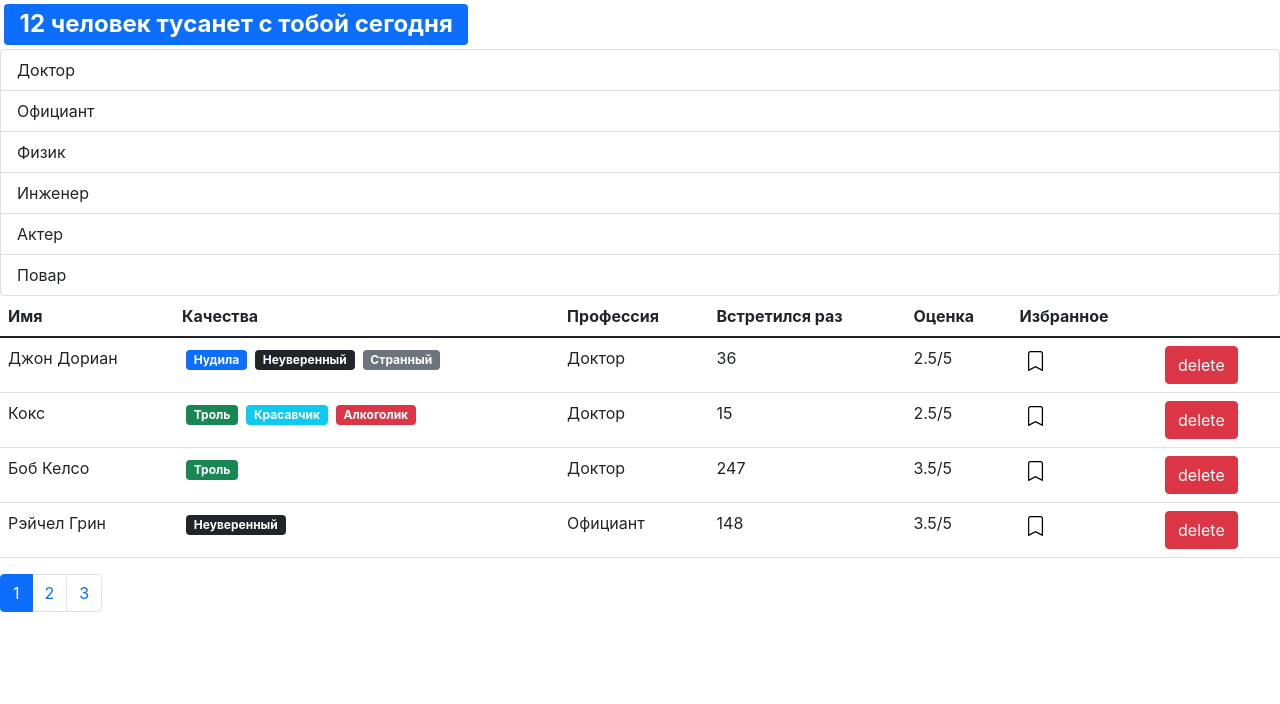
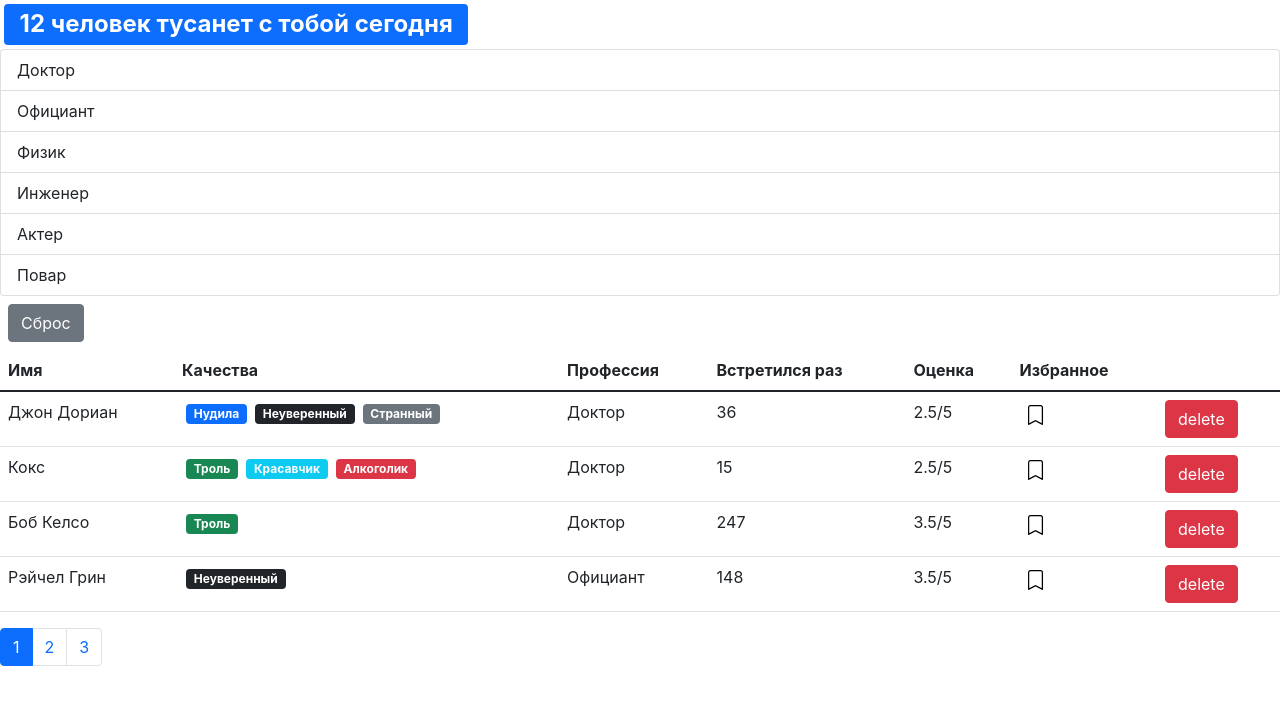
Before and after one commit to ZagSerSan/CP_fast-company, a React (Create React App) app: page / in a window 1280 px wide. Shown: the top 704 px of the page. Built offline with nearby package versions, Linux system fonts and the light colour scheme.

Commit message:
add clearFilter

```diff
--- a/src/app/components/users.jsx
+++ b/src/app/components/users.jsx
@@ -36,13 +36,26 @@ const Users = ({ users, onDelete, onToggleBookMark }) => {
   const handleProfessionSelect = (item) => {
     setSelectedProf(item)
   }
+  const clearFilter = (params) => {
+    setSelectedProf()
+  }
+
   return (
     <>{professions &&
-      <GroupList
-        selectedProf={selectedProf}
-        items={professions}
-        onItemSelect={handleProfessionSelect}
-      />}
+      <>
+        <GroupList
+          selectedProf={selectedProf}
+          items={professions}
+          onItemSelect={handleProfessionSelect}
+        />
+        <button
+          className="btn btn-secondary m-2"
+          onClick={clearFilter}
+        >
+            Сброс
+        </button>
+      </>
+      }
       {count > 0 && (
         <table className="table">
           <thead>
```
